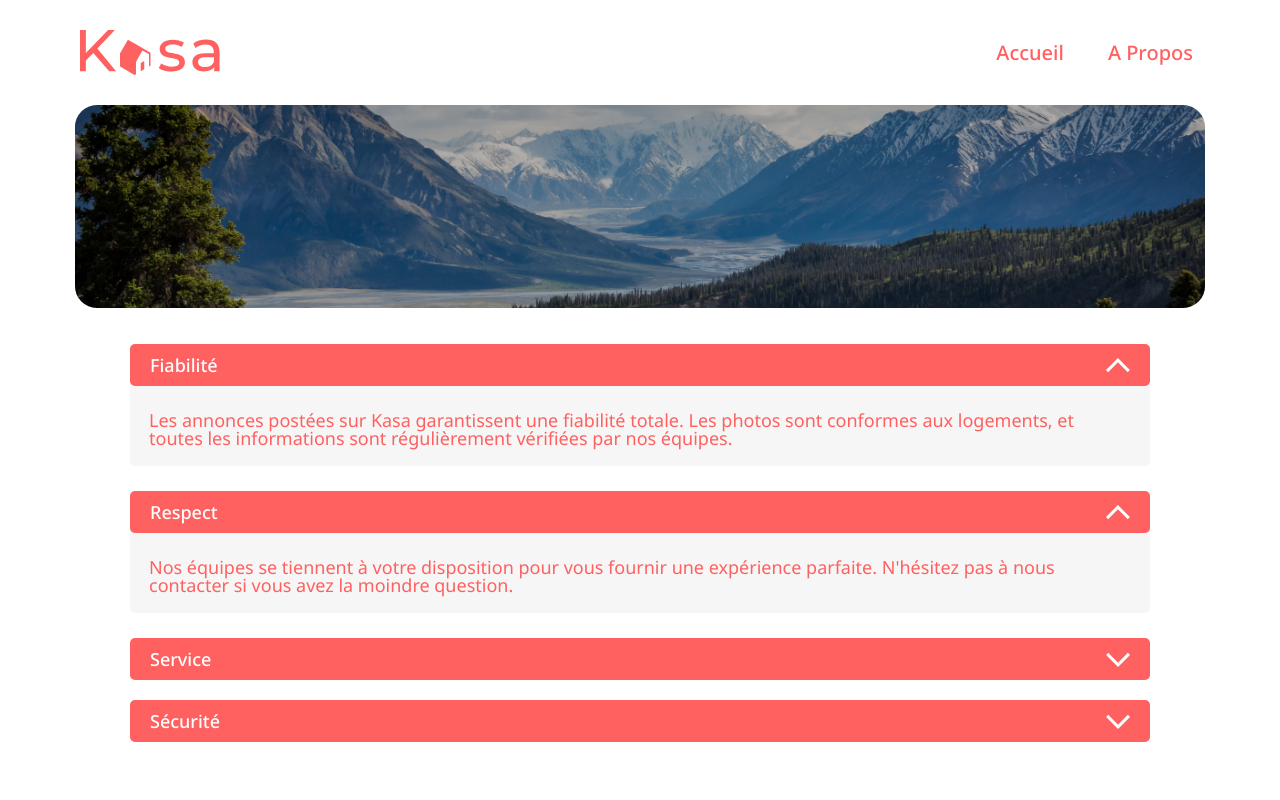
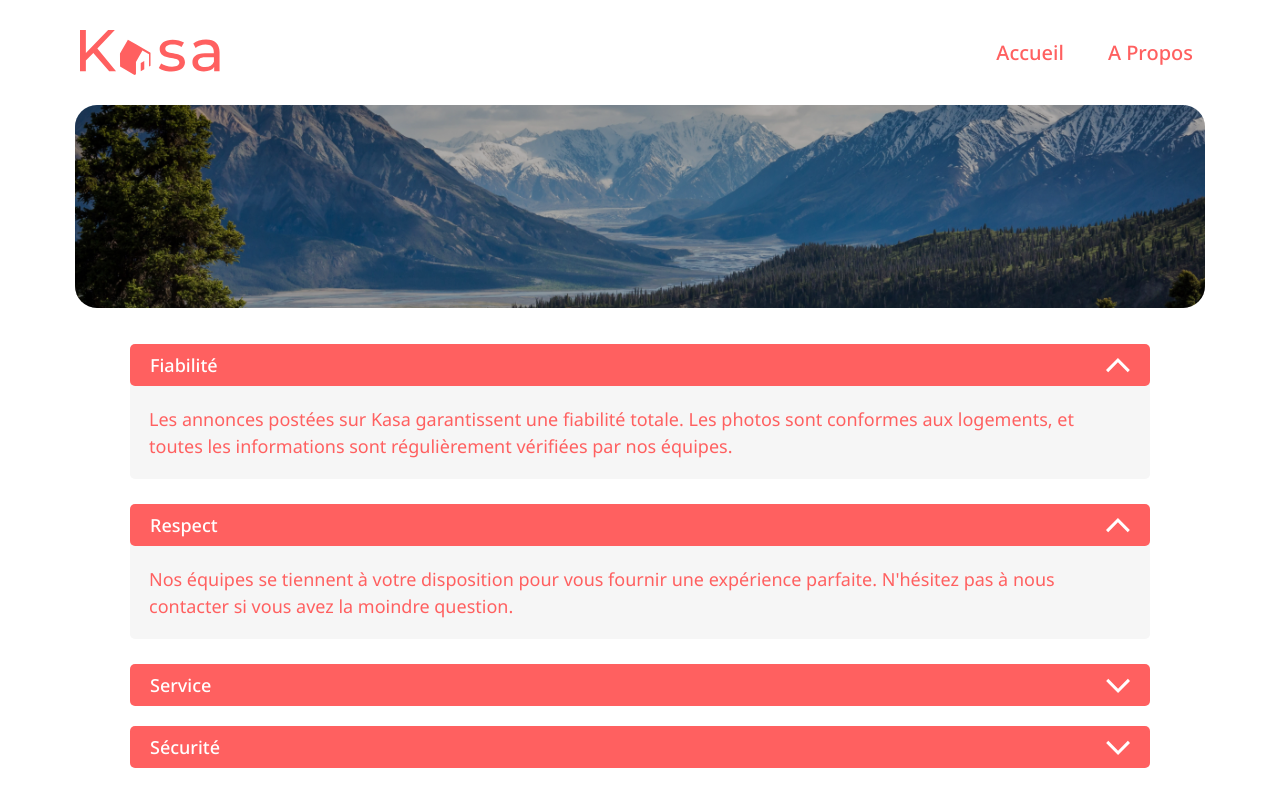
Before and after one commit to SamuelPrigent/Kasa, a React (Vite) app: page /about in a window 1280 px wide. Shown: the top 800 px of the page. Built offline with nearby package versions, Linux system fonts and the light colour scheme.

Commit message:
colapse est désormais un composant que j'ai réutiliser sur la page about et la page logement

```diff
--- a/src/components/About.jsx
+++ b/src/components/About.jsx
@@ -1,94 +1,42 @@
 // assets
 import BannerImg2 from "../assets/infobanner.jpg";
-import Arrow from "../assets/Arrow.svg";
 // css
 import "../style/about.css";
 import "../style/reset.css";
-// from react
-import { useState } from "react";
+// component
+import Colapse from "./Colapse.jsx";
 
-function ToggleElement() {
-  const [infoVisible, setInfoVisible] = useState({
-    fiabilite: true,
-    respect: true,
-    service: false,
-    securite: false,
-  });
-
-  const handleToggle = (id) => {
-    setInfoVisible((prevState) => ({
-      ...prevState,
-      [id]: !prevState[id],
-    }));
-  };
-
+function ColapseElements() {
   return (
     <div>
-      <div className="infoContainer">
-        <div className="barToggle" onClick={() => handleToggle("fiabilite")}>
-          <div>Fiabilité</div>
-          <img
-            src={Arrow}
-            className={`toggleMenu ${infoVisible.fiabilite ? "rotate" : ""}`}
-            alt="fleche"
-          />
-        </div>
-        <div className={`textToggle ${infoVisible.fiabilite ? "visible" : ""}`}>
-          Les annonces postées sur Kasa garantissent une fiabilité totale. Les
-          photos sont conformes aux logements, et toutes les informations sont
-          régulièrement vérifiées par nos équipes.
-        </div>
-      </div>
-
-      <div className="infoContainer">
-        <div className="barToggle" onClick={() => handleToggle("respect")}>
-          <div>Respect</div>
-          <img
-            src={Arrow}
-            className={`toggleMenu ${infoVisible.respect ? "rotate" : ""}`}
-            alt="fleche"
-          />
-        </div>
-        <div className={`textToggle ${infoVisible.respect ? "visible" : ""}`}>
-          Nos équipes se tiennent à votre disposition pour vous fournir une
-          expérience parfaite. N'hésitez pas à nous contacter si vous avez la
-          moindre question.
-        </div>
-      </div>
-
-      <div className="infoContainer">
-        <div className="barToggle" onClick={() => handleToggle("service")}>
-          <div>Service</div>
-          <img
-            src={Arrow}
-            className={`toggleMenu ${infoVisible.service ? "rotate" : ""}`}
-            alt="fleche"
-          />
-        </div>
-        <div className={`textToggle ${infoVisible.service ? "visible" : ""}`}>
-          Nos équipes se tiennent à votre disposition pour vous fournir une
-          expérience parfaite. N'hésitez pas à nous contacter si vous avez la
-          moindre question.
-        </div>
-      </div>
-      <div className="infoContainer">
-        <div className="barToggle" onClick={() => handleToggle("securite")}>
-          <div>Sécurité</div>
-          <img
-            src={Arrow}
-            className={`toggleMenu ${infoVisible.securite ? "rotate" : ""}`}
-            alt="fleche"
-          />
-        </div>
-        <div className={`textToggle ${infoVisible.securite ? "visible" : ""}`}>
-          La sécurité est la priorité de Kasa. Aussi bien pour nos hôtes que
-          pour les voyageurs, chaque logement correspond aux critères de
-          sécurité établis par nos services. En laissant une note aussi bien à
-          l'hôte qu'au locataire, cela permet à nos équipes de vérifier que les
-          standards sont bien respectés. Nous organisons également des ateliers
-          sur la sécurité domestique pour nos hôtes.
-        </div>
-      </div>
+      <Colapse
+        title={"Fiabilité"}
+        desc={
+          "Les annonces postées sur Kasa garantissent une fiabilité totale. Les photos sont conformes aux logements, et toutes les informations sont régulièrement vérifiées par nos équipes."
+        }
+        state={true}
+      />
+      <Colapse
+        title={"Respect"}
+        desc={
+          "Nos équipes se tiennent à votre disposition pour vous fournir une expérience parfaite. N'hésitez pas à nous contacter si vous avez la moindre question."
+        }
+        state={true}
+      />
+      <Colapse
+        title={"Service"}
+        desc={
+          "Nos équipes se tiennent à votre disposition pour vous fournir une expérience parfaite. N'hésitez pas à nous contacter si vous avez la moindre question."
+        }
+        state={false}
+      />
+      <Colapse
+        title={"Sécurité"}
+        desc={
+          "La sécurité est la priorité de Kasa. Aussi bien pour nos hôtes que pour les voyageurs, chaque logement correspond aux critères de sécurité établis par nos services. En laissant une note aussi bien à l'hôte qu'au locataire, cela permet à nos équipes de vérifier que les standards sont bien respectés. Nous organisons également des ateliers sur la sécurité domestique pour nos hôtes."
+        }
+        state={false}
+      />
     </div>
   );
 }
@@ -104,7 +52,7 @@ function Info() {
       </div>
 
       <div className="infoContainers">
-        <ToggleElement />
+        <ColapseElements />
       </div>
     </div>
   );
--- /dev/null
+++ b/src/components/Colapse.jsx
@@ -0,0 +1,34 @@
+// assets
+import Arrow from "../assets/Arrow.svg";
+// css
+import "../style/logement.css";
+import "../style/reset.css";
+// react
+import { useState } from "react";
+// ----
+
+function Colapse({ title, desc, state }) {
+  // State
+  const [isVisible, setVisible] = useState(state);
+  // handle
+  const handleToggle = () => {
+    setVisible((prevState) => !prevState);
+  };
+
+  return (
+    <div className="infoContainerLogement">
+      <div className="barToggle" onClick={handleToggle}>
+        <div>{title}</div>
+        <img
+          src={Arrow}
+          className={`toggleMenu ${isVisible ? "rotate" : ""}`}
+          alt="fleche"
+        />
+      </div>
+      <div className={`textToggleLogement ${isVisible ? "visible" : ""}`}>
+        {desc}
+      </div>
+    </div>
+  );
+}
+export default Colapse;
--- a/src/components/Home.jsx
+++ b/src/components/Home.jsx
@@ -2,13 +2,9 @@ import "../style/home.css";
 import logement from "../data/logements.json";
 import { Link } from "react-router-dom"; // router link
 
-//
-// console.log(logement);
-
 // Card
 function LogementCard({ logement }) {
   let cover = logement.pictures[0];
-
   if (logement.cover) {
     cover = logement.cover;
   }
--- a/src/components/Logement.jsx
+++ b/src/components/Logement.jsx
@@ -3,15 +3,16 @@ import User from "../assets/UserImg.png";
 import RatingRed from "../assets/RatingRed.svg";
 import RatingGrey from "../assets/RatingGrey.svg";
 import Arrow from "../assets/Arrow.svg";
-
 // css
 import "../style/logement.css";
 import "../style/reset.css";
-//
+// react
 import { useParams } from "react-router-dom"; // recup params
 import logement from "../data/logements.json"; // Fetch real data
 import { useState } from "react";
 import { useEffect } from "react";
+// component
+import Colapse from "./Colapse.jsx";
 
 // Tag element
 function TagElement({ tag }) {
@@ -40,7 +41,7 @@ function Ratings() {
   const kasa = logement.find((element) => element.id === id);
   const rating = kasa.rating;
 
-  if (rating == 1) {
+  if (rating === "1") {
     return (
       <div className="logementRatings">
         <img src={RatingRed} className="logementRating" alt="red star" />
@@ -51,7 +52,7 @@ function Ratings() {
       </div>
     );
   }
-  if (rating == 2) {
+  if (rating === "2") {
     return (
       <div className="logementRatings">
         <img src={RatingRed} className="logementRating" alt="red star" />
@@ -62,7 +63,7 @@ function Ratings() {
       </div>
     );
   }
-  if (rating == 3) {
+  if (rating === "3") {
     return (
       <div className="logementRatings">
         <img src={RatingRed} className="logementRating" alt="red star" />
@@ -73,7 +74,7 @@ function Ratings() {
       </div>
     );
   }
-  if (rating == 4) {
+  if (rating === "4") {
     return (
       <div className="logementRatings">
         <img src={RatingRed} className="logementRating" alt="red star" />
@@ -84,7 +85,7 @@ function Ratings() {
       </div>
     );
   }
-  if (rating == 5) {
+  if (rating === "5") {
     return (
       <div className="logementRatings">
         <img src={RatingRed} className="logementRating" alt="red star" />
@@ -183,18 +184,7 @@ function Info() {
   const equipements = kasa.equipments;
   const stuffElements = createEquiment(equipements);
   const picsArray = kasa.pictures;
-
-  // Toggle Visibility
-  const [infoVisible, setInfoVisible] = useState({
-    desc: true,
-    stuff: true,
-  });
-  const handleToggle = (id) => {
-    setInfoVisible((prevState) => ({
-      ...prevState,
-      [id]: !prevState[id],
-    }));
-  };
+  const rating = kasa.rating;
 
   return (
     <div>
@@ -223,40 +213,14 @@ function Info() {
         </div>
         <div className="logementBloc">
           <div className="logementBlocDisplay">
-            <div className="infoContainerLogement">
-              <div className="barToggle" onClick={() => handleToggle("desc")}>
-                <div>Description</div>
-                <img
-                  src={Arrow}
-                  className={`toggleMenu ${infoVisible.desc ? "rotate" : ""}`}
-                  alt="fleche"
-                />
-              </div>
-              <div
-                className={`textToggleLogement ${
-                  infoVisible.desc ? "visible" : ""
-                }`}
-              >
-                {kasa.description}
-              </div>
-            </div>
+            <Colapse
+              title={"Description"}
+              desc={kasa.description}
+              state={true}
+            />
           </div>
           <div className="logementBlocDisplay">
-            <div className="infoContainerLogement">
-              <div className="barToggle" onClick={() => handleToggle("stuff")}>
-                <div>Équipements</div>
-                <img
-                  src={Arrow}
-                  className={`toggleMenu ${infoVisible.stuff ? "rotate" : ""}`}
-                  alt="fleche"
-                />
-              </div>
-              <ul
-                className={`textToggle2 ${infoVisible.stuff ? "visible" : ""}`}
-              >
-                {stuffElements}
-              </ul>
-            </div>
+            <Colapse title={"Équipements"} desc={stuffElements} state={true} />
           </div>
         </div>
       </div>
--- a/src/data/logements.json
+++ b/src/data/logements.json
@@ -428,7 +428,7 @@
   {
     "id": "1e180563",
     "title": "Charmant apt aux portes de Paris",
-    "cover": "https://s3-eu-west-1.amazonaws.com/course.oc-static.com/projects/front-end-kasa-project/accommodation-16-2.jpg",
+    "cover": "https://s3-eu-west-1.amazonaws.com/course.oc-static.com/projects/front-end-kasa-project/accommodation-16-5.jpg",
     "pictures": [
       "https://s3-eu-west-1.amazonaws.com/course.oc-static.com/projects/front-end-kasa-project/accommodation-16-1.jpg",
       "https://s3-eu-west-1.amazonaws.com/course.oc-static.com/projects/front-end-kasa-project/accommodation-16-2.jpg",
--- a/src/style/about.css
+++ b/src/style/about.css
@@ -119,7 +119,7 @@
   }
 
   .infoContainers {
-    padding: 0px;
+    padding: 0px 22px 0px;
   }
 
   .infoContainer {
--- a/src/style/logement.css
+++ b/src/style/logement.css
@@ -265,6 +265,7 @@
   padding: 25px 19px 19px 19px;
   bottom: 5px;
   z-index: 0;
+  list-style: none;
 }
 
 .textToggle2 {
```
